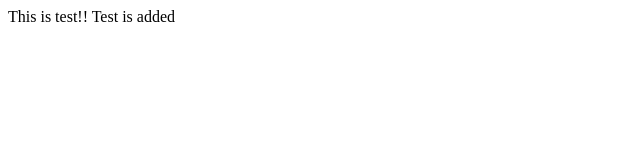
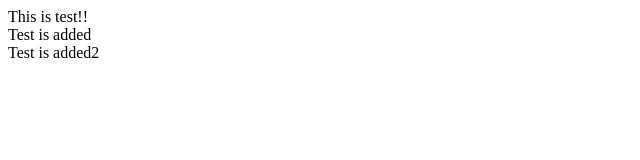
Before and after one commit to atolycs/action-sandbox, a website: page src/index.html in a window 1280 px wide. Shown: the whole page, without its empty margins (0-640 px from the left). Drawn offline with Linux system fonts and the light colour scheme.

Commit message:
[dev] merge Action test

```diff
--- a/src/index.html
+++ b/src/index.html
@@ -6,7 +6,8 @@
         <title>Document</title>
     </head>
     <body>
-        This is test!!
-        Test is added
+        This is test!! <br/>
+        Test is added <br/>
+        Test is added2 <br/>
     </body>
 </html>
```
